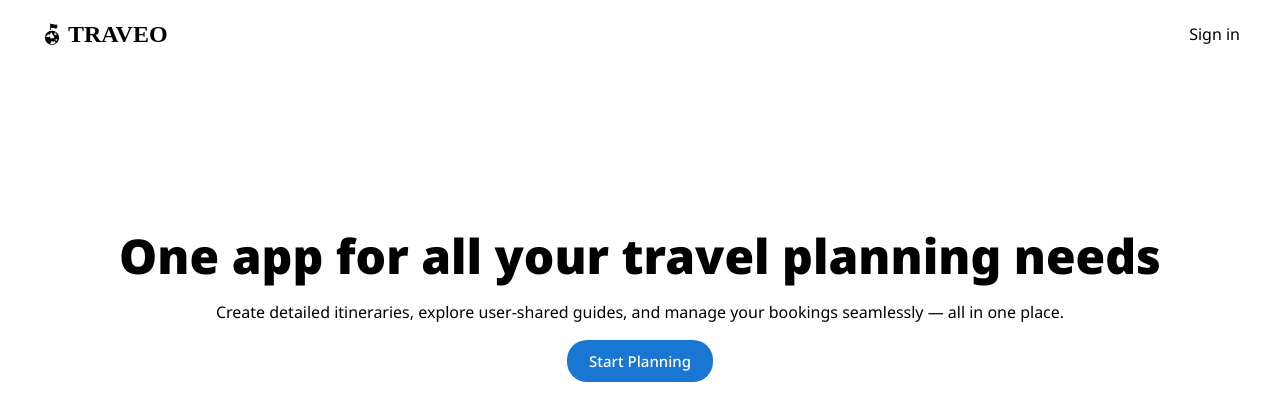
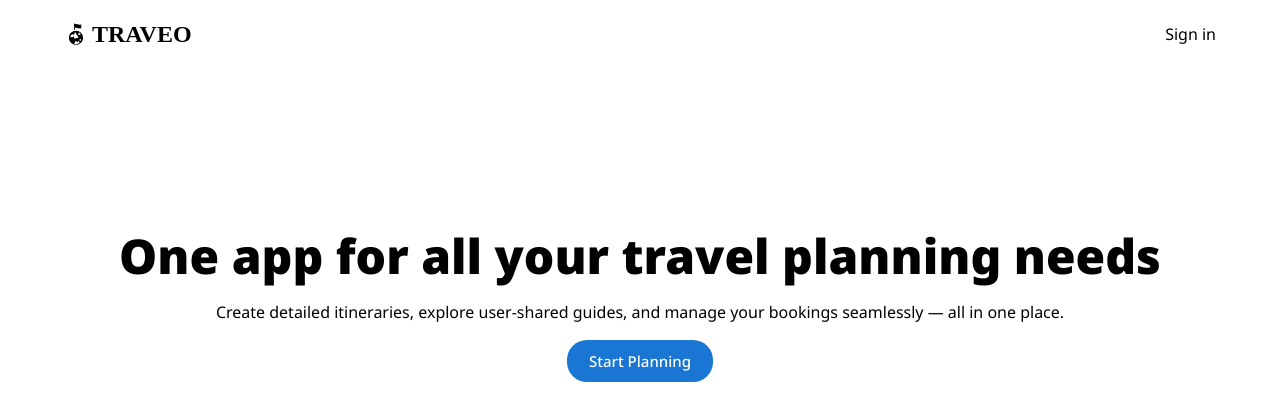
Before and after one commit to sdsarun/traveo-frontend, a Next.js app: page / in a window 1280 px wide. Shown: the top 420 px of the page. Built offline with nearby package versions, Linux system fonts and the light colour scheme; no server answers; what @mui/material-nextjs would draw is missing.

Commit message:
style(global-layout): remove gutters

```diff
--- a/core/components/ui/global-layout.tsx
+++ b/core/components/ui/global-layout.tsx
@@ -5,9 +5,11 @@ export default function GlobalLayout({ children }: React.PropsWithChildren) {
   return (
     <Box>
       <Container
-        // maxWidth={false}
-        disableGutters
-      >{children}</Container>
+      // maxWidth={false}
+      // disableGutters
+      >
+        {children}
+      </Container>
     </Box>
   );
 }
```
